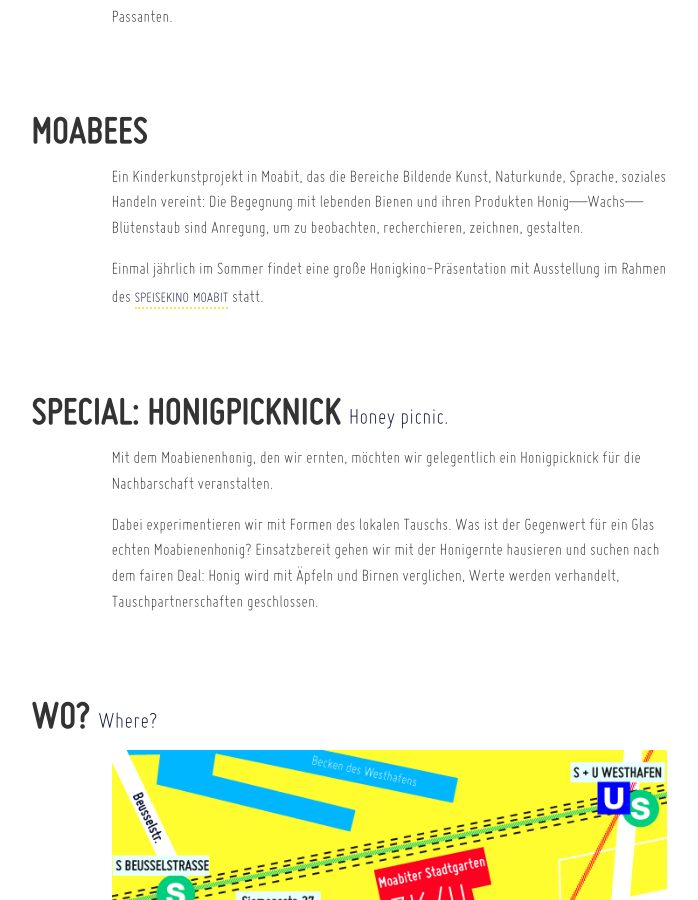
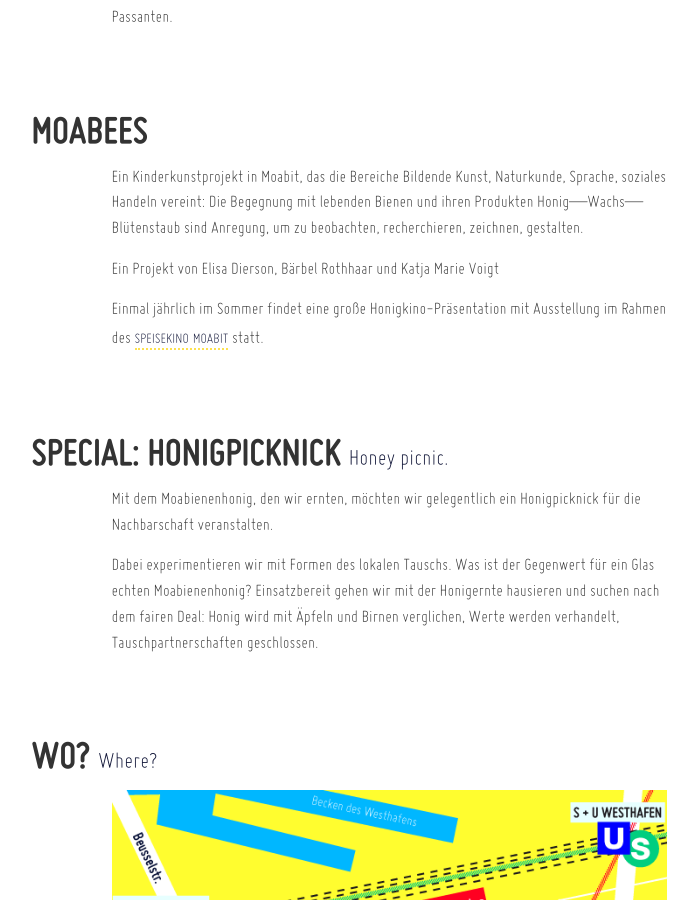
Before and after one commit to dieda/moabienen.berlin-bienenstadt.de, a Jekyll site: the page built from index.html, in a window 1280 px wide and 900 px high, scrolled down 2889 px. Shown: the whole window, without its empty margins (251-949 px from the left). Built offline with Jekyll 4.4.1, drawn with Linux system fonts in a browser that asks for light colours.

Commit message:
Namen eingefügt

```diff
--- a/index.html
+++ b/index.html
@@ -156,6 +156,9 @@ nav:
   Ein Kinderkunstprojekt in Moabit, das die Bereiche Bildende Kunst, Naturkunde, Sprache, soziales Handeln vereint: Die Begegnung mit lebenden Bienen und ihren Produkten Honig&mdash;Wachs&mdash;Blütenstaub sind Anregung, um zu beobachten, recherchieren, zeichnen, gestalten.
 </p>
 <p>
+Ein Projekt von Elisa Dierson, Bärbel Rothhaar und Katja Marie Voigt
+</p>
+<p>
   Einmal jährlich im Sommer findet eine große Honigkino-Präsentation mit Ausstellung im Rahmen des <a href="http://www.zku-berlin.org/de/activity/category/?tx_residencies_archive[category]=10&cHash=e52f537bff3de149e2d21a0e3dc0df51">speisekino moabit</a> statt.
 </p>
 
```
